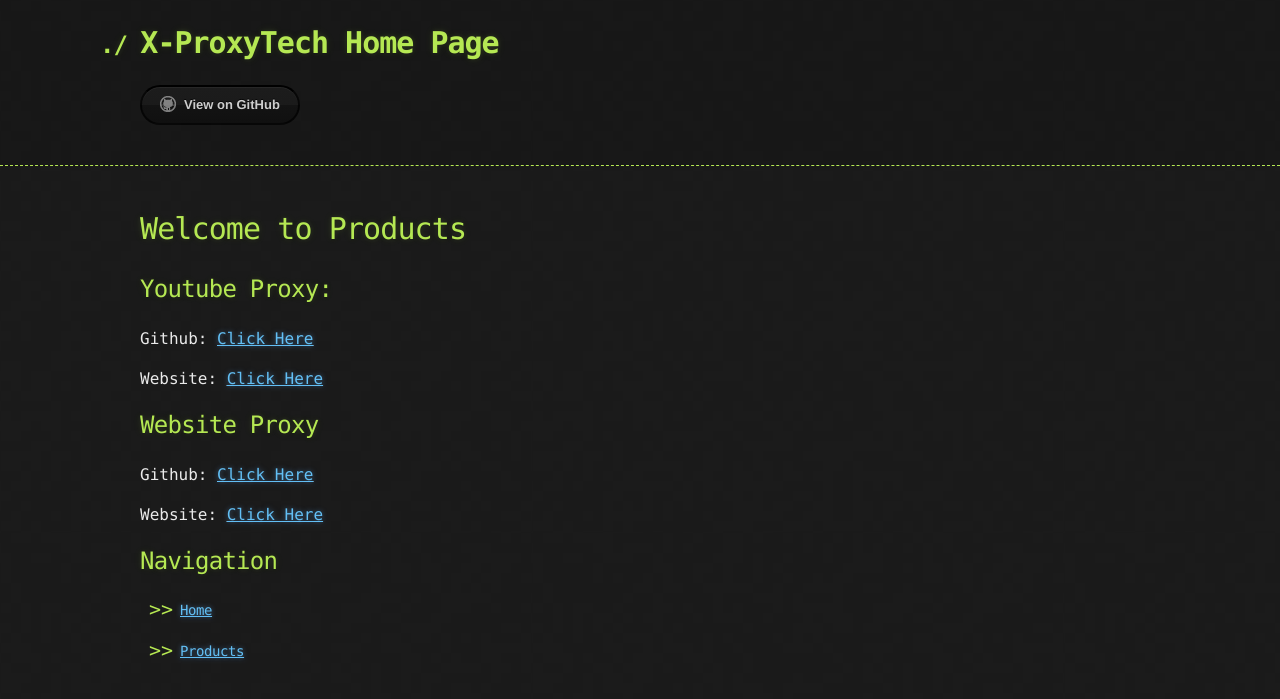
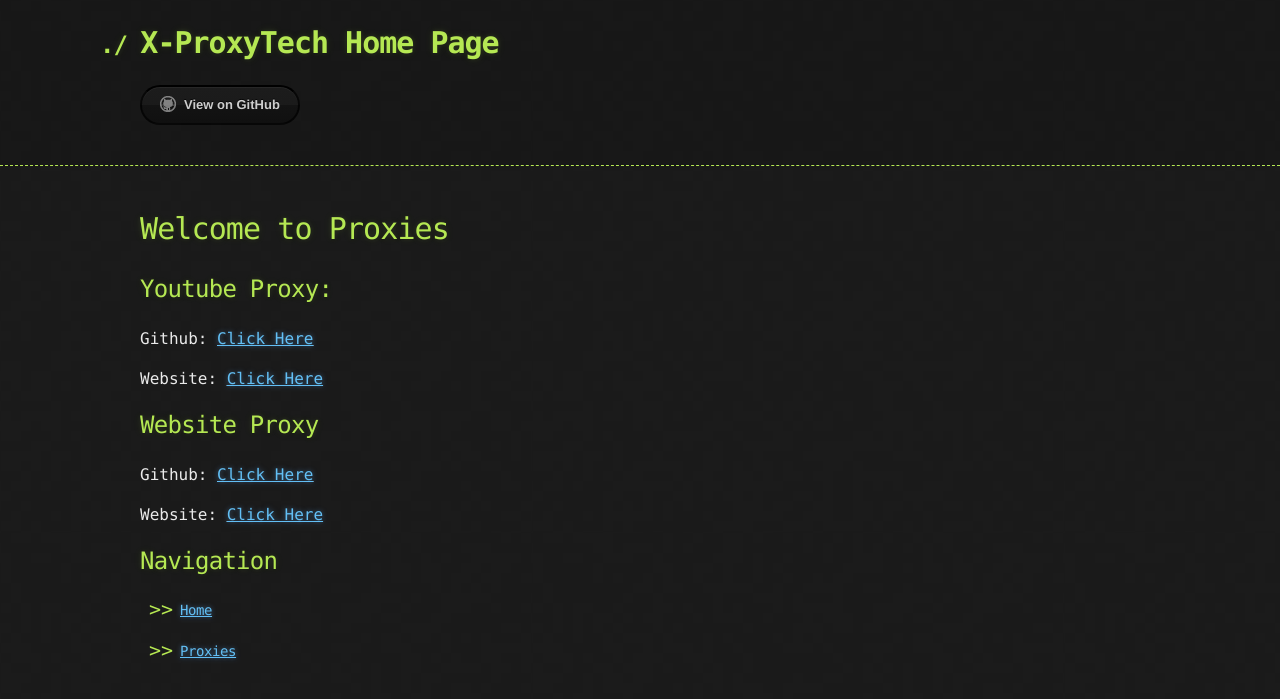
Before and after one commit to X-ProxyTech/Home-Page, a Jekyll site: the page built from Proxies.md, in a window 1280 px wide. Shown: the top 699 px of the page. Built offline with Jekyll 4.4.1, drawn with Linux system fonts in a browser that asks for light colours; the repository's description, which GitHub fills in, is left out; our own code applies the rules of GitHub Pages for plain Markdown files.

Commit message:
Update and rename Products.md to Proxies.md

```diff
--- a/Products.md
+++ b/Proxies.md
@@ -2,7 +2,7 @@
 layout: default
 ---
 
-# Welcome to Products
+# Welcome to Proxies
 
 ## Youtube Proxy:
 Github: <span><span style="text-decoration: underline;"><a href="https://github.com/X-ProxyTech/Youtube-Proxy" title="Youtube Unblocker Github">Click Here</a></span>
@@ -16,4 +16,4 @@ Website: <span><span style="text-decoration: underline;"><a href="http://proxy-n
 
 ## Navigation
 *   #### [Home](./)
-*   #### [Products](./Products.html)
+*   #### [Proxies](./Proxies.html)
```
